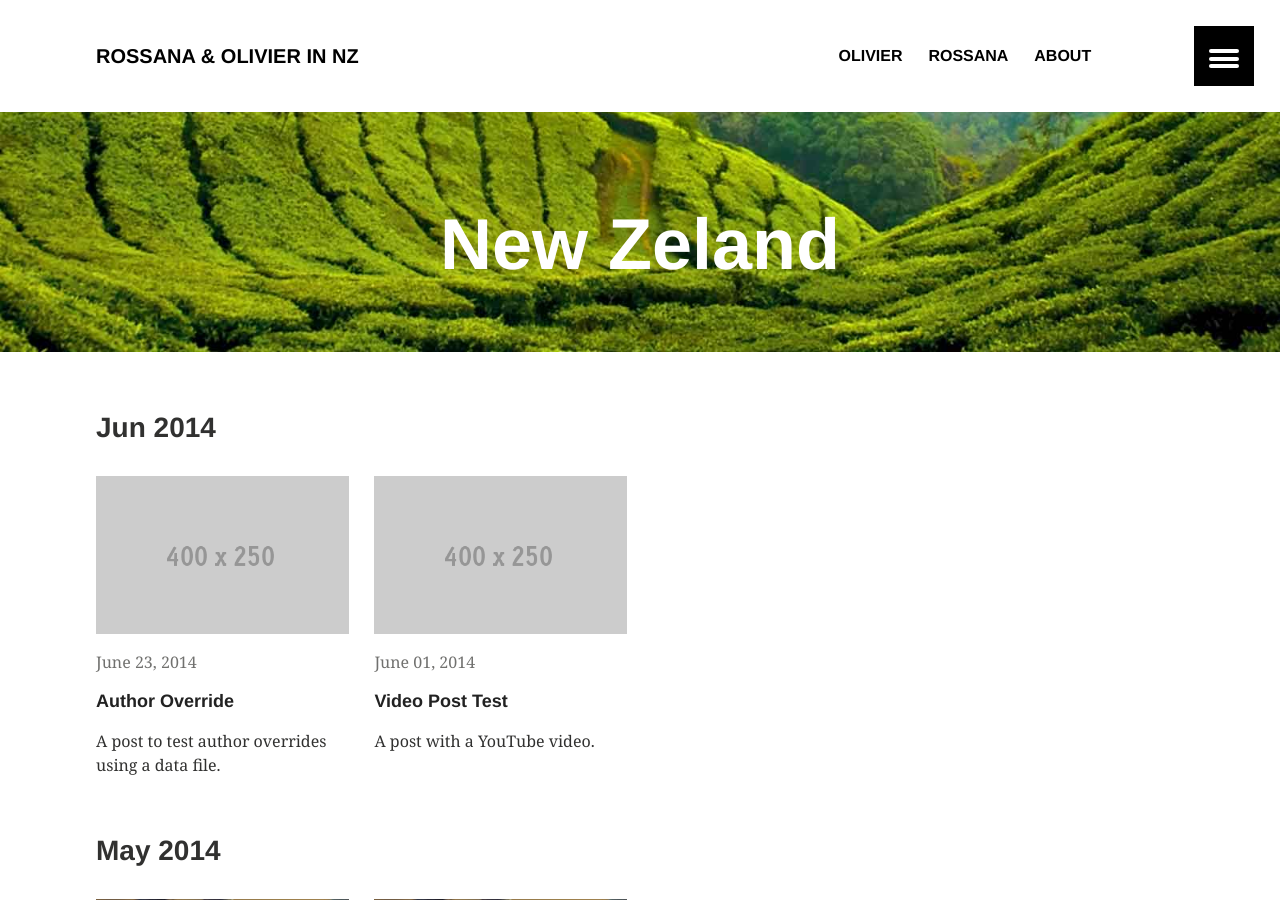
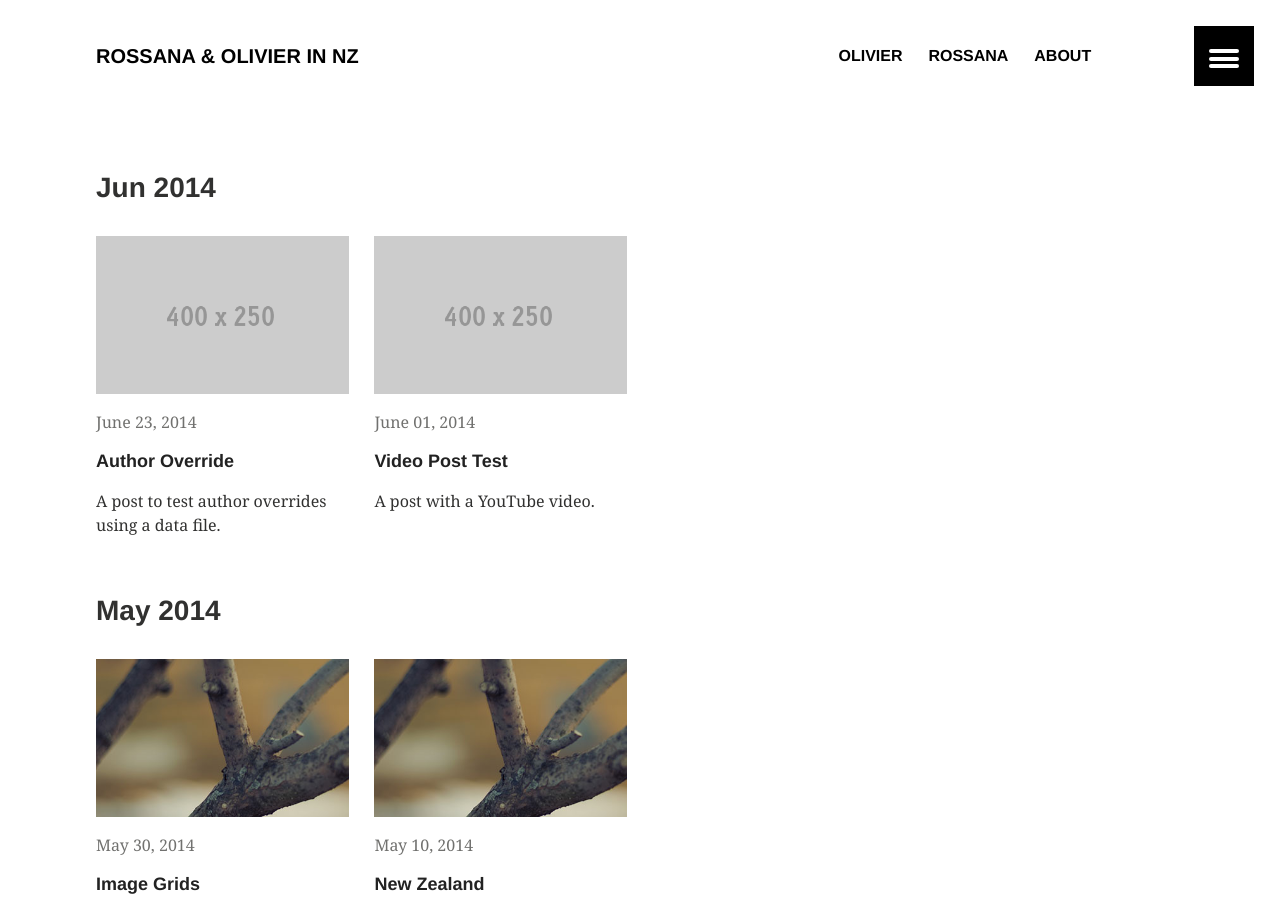
Before and after one commit to rokiwi/old, a Jekyll site: the page built from index.md, in a window 1280 px wide and 900 px high. Built offline with Jekyll 4.4.1, drawn with Linux system fonts in a browser that asks for light colours.

Commit message:
Commit 19

```diff
--- a/_layouts/home.html
+++ b/_layouts/home.html
@@ -51,9 +51,6 @@
 
     {% if page.image.feature %}
     <div class="page-lead" style="background-image:url({{ site.url }}/images/{{ page.image.feature }})">
-      <div class="wrap page-lead-content">
-        <h1>New Zeland</h1>
-      </div><!-- /.page-lead-content -->
     </div><!-- /.page-lead -->
     {% endif %}
 
```
